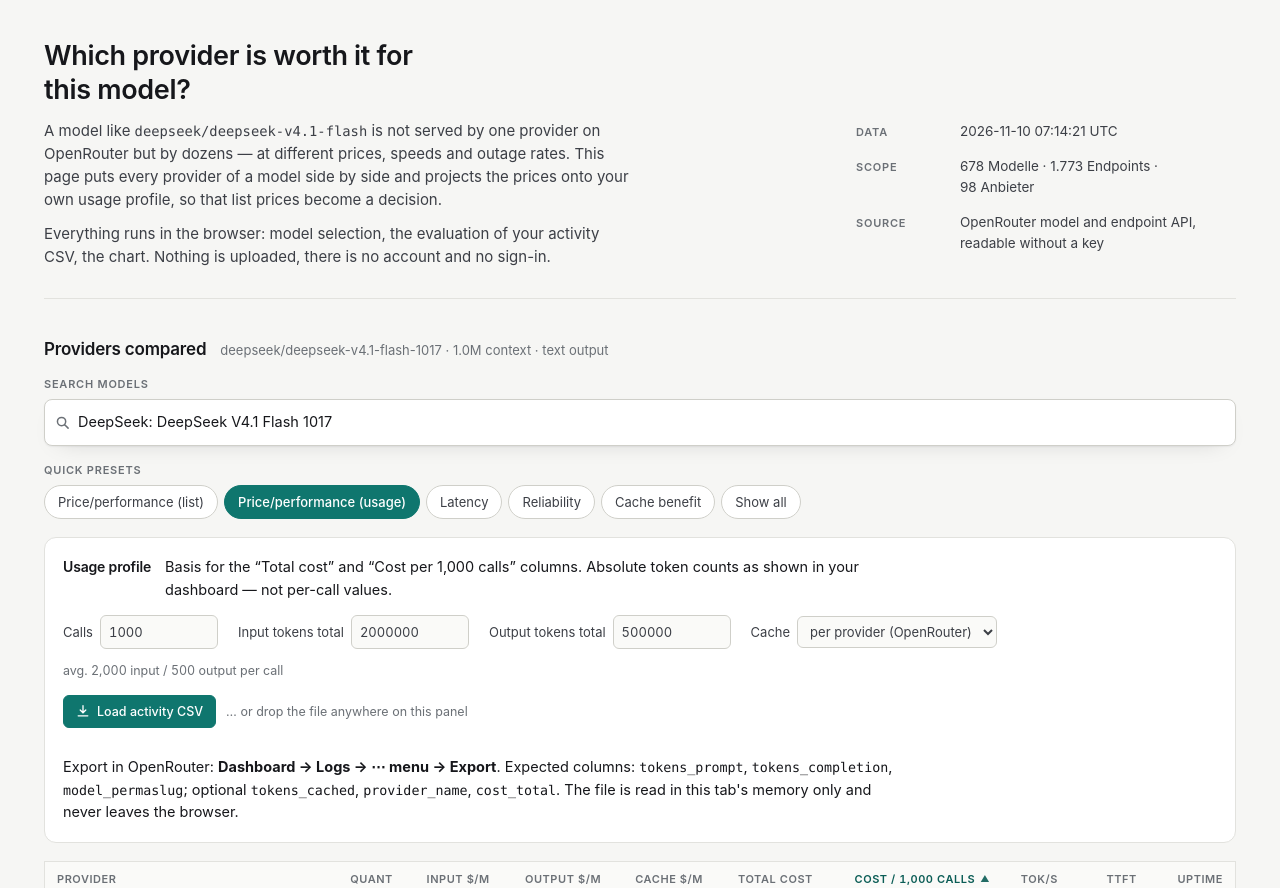
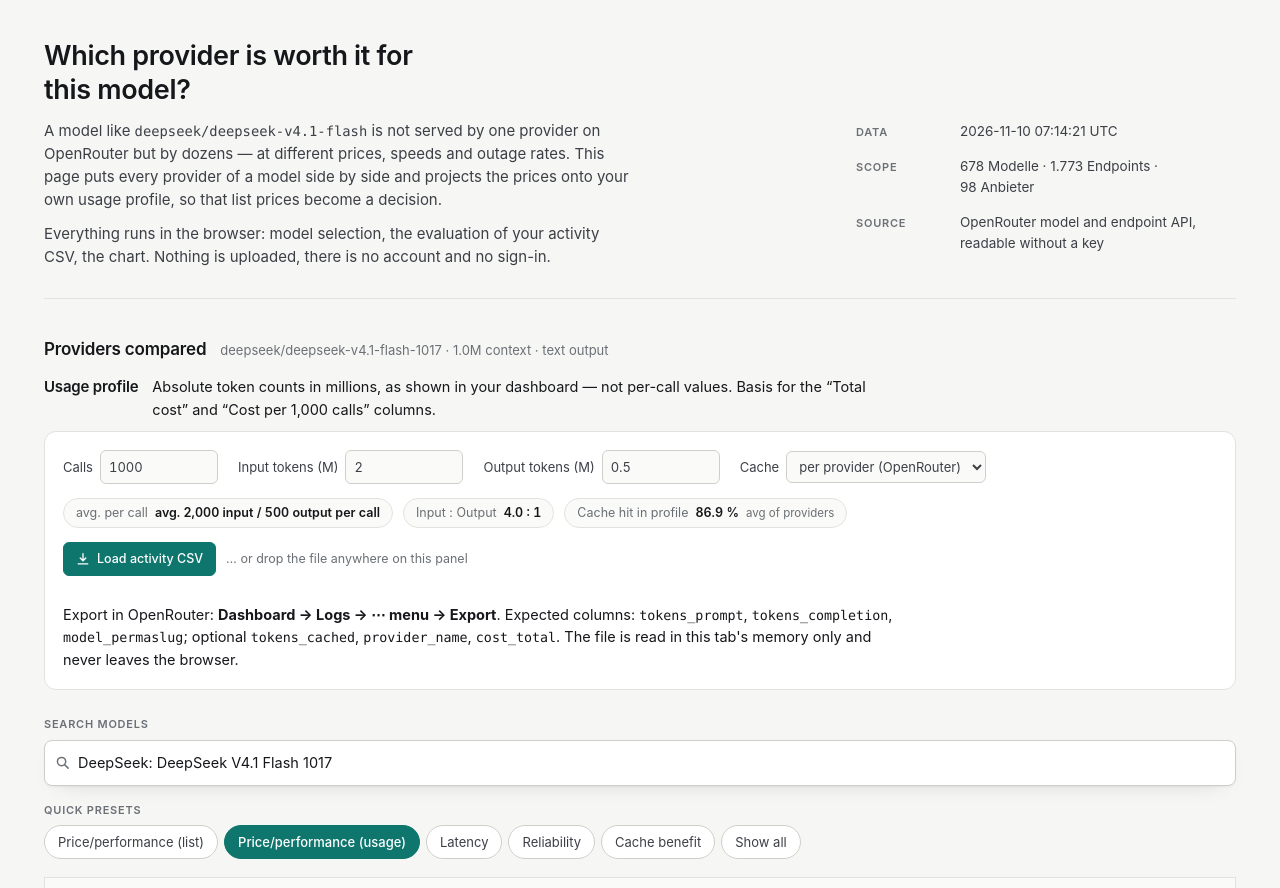
Before and after one commit to joschuajaenicke-ui/provider-comparison, a plain HTML site: page index.html in a window 1280 px wide. Shown: the part 64-952 px from the top of the page. Drawn offline with Linux system fonts and the light colour scheme.

Commit message:
Cache-Quote je Anbieter in der Tabelle, Nutzungsprofil in Millionen, Layout sortiert
- Spalte Cache-Quote zeigt die wirksame Quote je Endpoint (mit Log-Vermerk bei Rückfall)
- Kostenformel nutzt genau diese Quote; Spalte ist Teil der Standardansicht
- Eingaben für Input/Output in Mio Token statt Rohwerten
- Zahlenfelder ohne Hoch/Runter-Pfeile
- Infozeile mit Ø pro Call, Input:Output-Verhältnis und Cache-Quote des Profils
- Nutzungsprofil als eigener Absatz; Modellsuche und Schnellauswahl direkt über der Tabelle

```diff
--- a/assets/app.js
+++ b/assets/app.js
@@ -66,6 +66,7 @@
       'badge.cheapest': 'günstigste',
       'badge.degraded': 'degradiert',
       'badge.inLog': 'im Log',
+      'badge.log': 'Log',
 
       'table.empty': 'Keine Anbieter für dieses Modell.',
       'table.noRows': 'Alle Anbieter sind ausgeblendet — Filter zurücksetzen.',
@@ -82,6 +83,9 @@
       'cache.none': 'kein Cache',
       'usage.perCall': 'Ø {in} Input / {out} Output pro Call',
       'usage.perCallUnknown': 'Calls steht auf 0 — bitte Anzahl eintragen',
+      'usage.cacheAvg': 'Ø der Anbieter',
+      'usage.cacheLog': 'aus dem Log',
+      'usage.cacheNone': 'kein Cache',
 
       'msg.reading': 'lese {name} …',
       'msg.readOk': '{name} · {calls} Calls · Ø {in} Input, {out} Output · Cache-Quote {hit}',
@@ -212,6 +216,7 @@
       'badge.cheapest': 'cheapest',
       'badge.degraded': 'degraded',
       'badge.inLog': 'in log',
+      'badge.log': 'log',
 
       'table.empty': 'No providers for this model.',
       'table.noRows': 'All providers are hidden — reset the filter.',
@@ -228,6 +233,9 @@
       'cache.none': 'no cache',
       'usage.perCall': 'avg. {in} input / {out} output per call',
       'usage.perCallUnknown': 'calls is 0 — please enter a count',
+      'usage.cacheAvg': 'avg of providers',
+      'usage.cacheLog': 'from the log',
+      'usage.cacheNone': 'no cache',
 
       'msg.reading': 'reading {name} …',
       'msg.readOk': '{name} · {calls} calls · avg. {in} input, {out} output · cache hit {hit}',
@@ -370,9 +378,9 @@
   };
 
   const COL_PRESETS = {
-    overview: ['provider', 'quant', 'in', 'out', 'cache', 'projTotal', 'proj1000', 'toks', 'ttft', 'uptime'],
-    price: ['provider', 'quant', 'in', 'out', 'cache', 'proj1000'],
-    usage: ['provider', 'quant', 'projTotal', 'proj1000', 'toks', 'ttft', 'uptime'],
+    overview: ['provider', 'quant', 'in', 'out', 'cache', 'projTotal', 'proj1000', 'toks', 'ttft', 'uptime', 'hit'],
+    price: ['provider', 'quant', 'in', 'out', 'cache', 'hit', 'proj1000'],
+    usage: ['provider', 'quant', 'projTotal', 'proj1000', 'hit', 'toks', 'ttft', 'uptime'],
     perf: ['provider', 'quant', 'toks', 'ttft', 'uptime', 'hit'],
     compact: ['provider', 'quant', 'proj1000', 'toks'],
     all: COLUMNS.map(c => c.key),
@@ -635,6 +643,7 @@
       case 'projIn': return row._projIn;
       case 'projCache': return row._projCache;
       case 'projOut': return row._projOut;
+      case 'hit': return row._hitUsed;
       case 'provider': return row.provider.toLowerCase();
       default: return row[key];
     }
@@ -688,7 +697,15 @@
         const cls = row.uptime >= 99 ? '' : row.uptime >= 95 ? 'class="dim"' : 'class="neg"';
         return `<span ${cls}>${fmtPct(row.uptime)}</span>`;
       }
-      case 'hit': return row.hit == null ? '<span class="dim">—</span>' : fmtPct(row.hit);
+      case 'hit': {
+        // Ohne Cache-Tarif ist die Quote bedeutungslos
+        if (row.cache == null) return '<span class="dim">—</span>';
+        if (state.cost.cacheMode === 'none') return '<span class="dim">0 %</span>';
+        // Fällt die Seite auf die Log-Quote zurück, wird das markiert
+        const fromLog = state.cost.cacheMode === 'provider' && row.hit == null;
+        const badge = fromLog ? ` <span class="badge">${escapeHtml(t('badge.log'))}</span>` : '';
+        return fmtPct(row._hitUsed) + badge;
+      }
       case 'discount': return fmtDiscount(row.discount);
       case 'maxOut': return row.maxOut == null ? '<span class="dim">—</span>' : fmtCtx(row.maxOut);
       default: return '';
@@ -1550,30 +1567,61 @@
 
   /* ------------------------------------------------------------- Kostenmodell */
 
+  // Tokenmengen stehen in Millionen im Feld, intern wird in Token gerechnet.
+  const toMio = v => Math.round(((v || 0) / 1e6) * 1000) / 1000;
+
   function syncCostInputs(disabled) {
     const p = state.profile;
     $('#inCalls').value = Math.round(p ? p.calls : state.cost.calls);
-    $('#inInputTotal').value = Math.round(p ? p.inputTotal : state.cost.inputTotal);
-    $('#inOutputTotal').value = Math.round(p ? p.outputTotal : state.cost.outputTotal);
+    $('#inInputTotal').value = toMio(p ? p.inputTotal : state.cost.inputTotal);
+    $('#inOutputTotal').value = toMio(p ? p.outputTotal : state.cost.outputTotal);
     ['#inCalls', '#inInputTotal', '#inOutputTotal'].forEach(sel => { $(sel).disabled = !!disabled; });
-    updatePerCallHint();
-  }
-
-  // Zeigt das abgeleitete Profil pro Call — die Eingaben selbst sind absolute Summen.
-  function updatePerCallHint() {
+    updateUsageInfo();
+  }
+
+  // Absolute Summen des aktuellen Profils (aus CSV oder aus den Feldern)
+  function profileTotals() {
+    if (state.profile) {
+      return { calls: state.profile.calls, input: state.profile.inputTotal, output: state.profile.outputTotal };
+    }
     const calls = Math.max(0, Number($('#inCalls').value) || 0);
-    const inputTotal = Math.max(0, Number($('#inInputTotal').value) || 0);
-    const outputTotal = Math.max(0, Number($('#inOutputTotal').value) || 0);
-    const el = $('#perCallHint');
+    return {
+      calls,
+      input: Math.max(0, Number($('#inInputTotal').value) || 0) * 1e6,
+      output: Math.max(0, Number($('#inOutputTotal').value) || 0) * 1e6,
+    };
+  }
+
+  // Welche Cache-Quote gilt im Profil? Bei „je Anbieter“ der Durchschnitt der
+  // Endpoints, sonst die Log-Quote bzw. 0.
+  function usageCache() {
+    if (state.cost.cacheMode === 'none') return { value: 0, note: 'none' };
+    if (state.cost.cacheMode === 'log') return { value: state.profile ? state.profile.logHit : null, note: 'log' };
+    const list = rows().filter(r => r.cache != null && r.hit != null);
+    if (!list.length) return { value: state.profile ? state.profile.logHit : null, note: 'log' };
+    return { value: list.reduce((s, r) => s + r.hit, 0) / list.length, note: 'avg' };
+  }
+
+  // Infozeile: Ø pro Call, Input/Output-Verhältnis, Cache-Quote des Profils
+  function updateUsageInfo() {
+    const el = $('#infoPerCall');
     if (!el) return;
-    if (!calls) {
-      el.textContent = t('usage.perCallUnknown');
-      return;
-    }
-    el.textContent = t('usage.perCall', {
-      in: fmtInt(inputTotal / calls),
-      out: fmtInt(outputTotal / calls),
-    });
+    const { calls, input, output } = profileTotals();
+
+    el.textContent = calls
+      ? t('usage.perCall', { in: fmtInt(input / calls), out: fmtInt(output / calls) })
+      : t('usage.perCallUnknown');
+
+    const ratio = output > 0 ? input / output : null;
+    $('#infoRatio').textContent = ratio == null ? '—' : fmtNum(ratio, 1) + ' : 1';
+
+    const cache = usageCache();
+    $('#infoCache').textContent = cache.value == null
+      ? '—'
+      : (cache.note === 'none' ? '0 %' : fmtPct(cache.value));
+    $('#infoCacheNote').textContent = cache.note === 'avg'
+      ? t('usage.cacheAvg')
+      : cache.note === 'log' ? t('usage.cacheLog') : cache.note === 'none' ? t('usage.cacheNone') : '';
   }
 
   function setCacheMode(mode) {
@@ -1583,18 +1631,18 @@
   }
 
   function initCostModel() {
-    const bind = (sel, key) => {
+    const bind = (sel, key, factor = 1) => {
       $(sel).addEventListener('input', e => {
         const v = parseFloat(e.target.value);
-        state.cost[key] = Number.isFinite(v) ? v : 0;
-        updatePerCallHint();
+        state.cost[key] = Number.isFinite(v) ? v * factor : 0;
+        updateUsageInfo();
         saveCost();
         render();
       });
     };
     bind('#inCalls', 'calls');
-    bind('#inInputTotal', 'inputTotal');
-    bind('#inOutputTotal', 'outputTotal');
+    bind('#inInputTotal', 'inputTotal', 1e6);    // Feld in Mio
+    bind('#inOutputTotal', 'outputTotal', 1e6);  // Feld in Mio
     $('#cacheMode').addEventListener('change', e => {
       state.cost.cacheMode = e.target.value;
       saveCost();
@@ -1850,7 +1898,7 @@
     renderChart();
     updateFilterList();
     renderCsvKpis();
-    updatePerCallHint();
+    updateUsageInfo();
     renderBuiltNote();
   }
 
@@ -1863,6 +1911,7 @@
     renderProviderFilter();
     renderChart();
     updateFilterList();
+    updateUsageInfo();
   }
 
   function renderBuiltNote() {
--- a/assets/style.css
+++ b/assets/style.css
@@ -317,6 +317,10 @@ main { max-width: var(--maxw); margin: 0 auto; padding: 0 24px 72px; }
   font-variant-numeric: tabular-nums;
 }
 .field input[type="number"]:disabled { color: var(--muted); background: var(--surface-3); }
+/* Keine Hoch/Runter-Pfeile an den Zahlenfeldern — bei Datenwerten nur im Weg */
+input[type="number"]::-webkit-outer-spin-button,
+input[type="number"]::-webkit-inner-spin-button { -webkit-appearance: none; margin: 0; }
+input[type="number"] { -moz-appearance: textfield; appearance: textfield; }
 .field select {
   padding: 6px 8px; border-radius: 6px; border: 1px solid var(--border-strong);
   background: var(--surface-2);
@@ -328,7 +332,21 @@ main { max-width: var(--maxw); margin: 0 auto; padding: 0 24px 72px; }
 .usage-panel__head h3 { flex: none; }
 .usage-panel__head .hint { flex: 1 1 340px; max-width: 78ch; }
 .usage-grid { display: flex; flex-wrap: wrap; align-items: center; gap: 12px 20px; }
-.usage-derived { font-size: 12.5px; color: var(--muted); font-variant-numeric: tabular-nums; }
+.usage-block { margin-bottom: 26px; }
+.usage-block__head { display: flex; flex-wrap: wrap; align-items: baseline; gap: 4px 14px; margin-bottom: 10px; }
+.usage-block__head h3 { flex: none; font-size: 15px; }
+.usage-block__head .hint { flex: 1 1 340px; max-width: 82ch; }
+
+/* Infozeile unter den Eingaben: abgeleitete Werte des Profils */
+.usage-info { display: flex; flex-wrap: wrap; gap: 8px 10px; margin-top: 14px; }
+.usage-info__item {
+  display: inline-flex; align-items: baseline; gap: 7px;
+  background: var(--surface-2); border: 1px solid var(--border);
+  border-radius: 999px; padding: 4px 12px; font-size: 12.5px;
+}
+.usage-info__k { color: var(--muted); }
+.usage-info__v { font-weight: 600; font-variant-numeric: tabular-nums; }
+.usage-info__note { color: var(--muted); font-size: 11.5px; }
 .usage-actions { display: flex; flex-wrap: wrap; align-items: center; gap: 10px; margin-top: 14px; }
 .usage-drop-hint { font-size: 12.5px; color: var(--muted); }
 .usage-note { margin-top: 12px; max-width: 92ch; }
@@ -355,7 +373,7 @@ thead th {
 thead th:first-child { text-align: left; }
 th button {
   width: 100%; border: 0; background: none; cursor: pointer;
-  padding: 9px 12px; color: inherit; font: inherit;
+  padding: 9px 10px; color: inherit; font: inherit;
   text-transform: inherit; letter-spacing: inherit;
   display: flex; align-items: center; gap: 5px; justify-content: flex-end;
 }
@@ -365,17 +383,23 @@ th[aria-sort="ascending"] button, th[aria-sort="descending"] button { color: var
 .sort-ind { font-size: 9px; opacity: .9; }
 
 tbody td {
-  padding: 8px 12px; text-align: right; white-space: nowrap;
+  padding: 8px 10px; text-align: right; white-space: nowrap;
   border-bottom: 1px solid var(--border);
 }
 tbody td:first-child { text-align: left; }
+/* Anbietername + Endpoint-Slug dürfen die Tabelle nicht aufblähen */
+.table-scroll thead th:first-child,
+.table-scroll tbody td:first-child { max-width: 232px; }
 tbody tr:hover td { background: var(--surface-2); }
 tbody tr.is-linked td { background: var(--accent-soft); }
 tbody tr.is-excluded td { color: var(--muted); }
 tbody tr.is-excluded td:first-child { text-decoration: line-through; text-decoration-color: var(--border-strong); }
 
-.cell-provider { font-weight: 550; display: flex; align-items: center; gap: 7px; }
-.cell-sub { font-family: var(--mono); font-size: 11.5px; color: var(--muted); }
+.cell-provider { font-weight: 550; display: flex; align-items: center; gap: 7px; flex-wrap: wrap; }
+.cell-sub {
+  font-family: var(--mono); font-size: 11.5px; color: var(--muted);
+  max-width: 100%; overflow: hidden; text-overflow: ellipsis; white-space: nowrap;
+}
 .num-strong { font-weight: 600; }
 .dim { color: var(--muted); }
 .pos-min { color: var(--accent-ink); font-weight: 600; }
--- a/index.html
+++ b/index.html
@@ -112,56 +112,31 @@
       <span class="hint" id="modelHint"></span>
     </div>
 
-    <div class="toolbar">
-      <div class="picker" id="picker">
-        <label class="picker__label" for="modelSearch">
-          <span data-lang-block="de">Modell suchen</span><span data-lang-block="en">Search models</span>
-        </label>
-        <div class="picker__field">
-          <svg width="15" height="15" viewBox="0 0 16 16" fill="none" stroke="currentColor" stroke-width="1.6" stroke-linecap="round" aria-hidden="true">
-            <circle cx="7" cy="7" r="4.4"/><path d="M10.3 10.3 14 14"/>
-          </svg>
-          <input id="modelSearch" type="text" role="combobox" autocomplete="off"
-                 aria-expanded="false" aria-controls="modelList" aria-autocomplete="list"
-                 placeholder="Modellname oder Kennung — z. B. claude, gpt, deepseek …">
-          <button class="picker__clear" id="pickerClear" type="button" aria-label="Suche leeren" hidden>
-            <svg width="14" height="14" viewBox="0 0 16 16" fill="none" stroke="currentColor" stroke-width="1.6" stroke-linecap="round"><path d="M4 4l8 8M12 4l-8 8"/></svg>
-          </button>
-        </div>
-        <div class="picker__list" id="modelList" role="listbox" aria-label="Modelle" hidden></div>
-      </div>
-
-      <div class="presets" id="presets">
-        <span class="presets__label" data-lang-block="de">Schnellauswahl</span>
-        <span class="presets__label" data-lang-block="en">Quick presets</span>
-        <!-- Chips werden in app.js aus PRESETS erzeugt -->
-      </div>
-    </div>
-
-    <!-- ===== Nutzungsprofil: einmal, oberhalb der Tabelle ===== -->
-    <div class="panel usage-panel" id="nutzung">
-      <div class="usage-panel__head">
+    <!-- ===== Nutzungsprofil: eigener Absatz, vor der Tabelle ===== -->
+    <div class="usage-block" id="nutzung">
+      <div class="usage-block__head">
         <h3 data-lang-block="de">Nutzungsprofil</h3>
         <h3 data-lang-block="en">Usage profile</h3>
         <p class="hint" data-lang-block="de">
-          Grundlage der Spalten „Kosten gesamt“ und „Kosten je 1.000 Calls“. Absolute Tokenmengen,
-          wie sie in deinem Dashboard stehen — keine Werte pro Call.
+          Absolute Tokenmengen in Millionen, wie sie in deinem Dashboard stehen — keine Werte pro
+          Call. Grundlage der Spalten „Kosten gesamt“ und „Kosten je 1.000 Calls“.
         </p>
         <p class="hint" data-lang-block="en">
-          Basis for the “Total cost” and “Cost per 1,000 calls” columns. Absolute token counts as
-          shown in your dashboard — not per-call values.
+          Absolute token counts in millions, as shown in your dashboard — not per-call values.
+          Basis for the “Total cost” and “Cost per 1,000 calls” columns.
         </p>
       </div>
 
+      <div class="panel usage-panel">
       <div class="usage-grid">
         <label class="field">Calls
           <input type="number" id="inCalls" value="1000" min="1" step="100" inputmode="numeric">
         </label>
-        <label class="field"><span data-lang-block="de">Input-Token gesamt</span><span data-lang-block="en">Input tokens total</span>
-          <input type="number" id="inInputTotal" value="2000000" min="0" step="10000" inputmode="numeric">
+        <label class="field"><span data-lang-block="de">Input-Token (Mio)</span><span data-lang-block="en">Input tokens (M)</span>
+          <input type="number" id="inInputTotal" value="2" min="0" step="0.1" inputmode="decimal">
         </label>
-        <label class="field"><span data-lang-block="de">Output-Token gesamt</span><span data-lang-block="en">Output tokens total</span>
-          <input type="number" id="inOutputTotal" value="500000" min="0" step="1000" inputmode="numeric">
+        <label class="field"><span data-lang-block="de">Output-Token (Mio)</span><span data-lang-block="en">Output tokens (M)</span>
+          <input type="number" id="inOutputTotal" value="0.5" min="0" step="0.1" inputmode="decimal">
         </label>
         <label class="field"><span data-lang-block="de">Cache</span><span data-lang-block="en">Cache</span>
           <select id="cacheMode">
@@ -170,7 +145,24 @@
             <option value="none" data-i18n="cache.none"></option>
           </select>
         </label>
-        <span class="usage-derived" id="perCallHint"></span>
+      </div>
+
+      <div class="usage-info">
+        <span class="usage-info__item">
+          <span class="usage-info__k" data-lang-block="de">Ø pro Call</span>
+          <span class="usage-info__k" data-lang-block="en">avg. per call</span>
+          <span class="usage-info__v" id="infoPerCall">—</span>
+        </span>
+        <span class="usage-info__item">
+          <span class="usage-info__k">Input : Output</span>
+          <span class="usage-info__v" id="infoRatio">—</span>
+        </span>
+        <span class="usage-info__item">
+          <span class="usage-info__k" data-lang-block="de">Cache-Quote im Profil</span>
+          <span class="usage-info__k" data-lang-block="en">Cache hit in profile</span>
+          <span class="usage-info__v" id="infoCache">—</span>
+          <span class="usage-info__note" id="infoCacheNote"></span>
+        </span>
       </div>
 
       <div class="usage-actions">
@@ -206,6 +198,34 @@
         <code>provider_name</code>, <code>cost_total</code>.
         The file is read in this tab's memory only and never leaves the browser.
       </p>
+      </div>
+    </div>
+
+    <!-- ===== Modellsuche und Schnellauswahl gehören zur Tabelle ===== -->
+    <div class="toolbar">
+      <div class="picker" id="picker">
+        <label class="picker__label" for="modelSearch">
+          <span data-lang-block="de">Modell suchen</span><span data-lang-block="en">Search models</span>
+        </label>
+        <div class="picker__field">
+          <svg width="15" height="15" viewBox="0 0 16 16" fill="none" stroke="currentColor" stroke-width="1.6" stroke-linecap="round" aria-hidden="true">
+            <circle cx="7" cy="7" r="4.4"/><path d="M10.3 10.3 14 14"/>
+          </svg>
+          <input id="modelSearch" type="text" role="combobox" autocomplete="off"
+                 aria-expanded="false" aria-controls="modelList" aria-autocomplete="list"
+                 placeholder="Modellname oder Kennung — z. B. claude, gpt, deepseek …">
+          <button class="picker__clear" id="pickerClear" type="button" aria-label="Suche leeren" hidden>
+            <svg width="14" height="14" viewBox="0 0 16 16" fill="none" stroke="currentColor" stroke-width="1.6" stroke-linecap="round"><path d="M4 4l8 8M12 4l-8 8"/></svg>
+          </button>
+        </div>
+        <div class="picker__list" id="modelList" role="listbox" aria-label="Modelle" hidden></div>
+      </div>
+
+      <div class="presets" id="presets">
+        <span class="presets__label" data-lang-block="de">Schnellauswahl</span>
+        <span class="presets__label" data-lang-block="en">Quick presets</span>
+        <!-- Chips werden in app.js aus PRESETS erzeugt -->
+      </div>
     </div>
 
     <div class="table-card">
@@ -433,24 +453,27 @@
       <article data-lang-block="de">
         <h3>Cache-Quote</h3>
         <p>
-          Wie viel des Inputs aus dem Cache kommt, entscheidet über den Preis. „je Anbieter“ nutzt
-          die Quote, die OpenRouter für diesen Endpoint meldet (letzter Tageswert, eine Woche
-          Messung); „aus dem Log“ rechnet durchgehend mit der Quote aus deiner CSV.
+          Die Spalte „Cache-Quote“ zeigt die Trefferquote, mit der für diesen Endpoint gerechnet
+          wird: bei „je Anbieter“ die Quote, die OpenRouter für den Endpoint meldet (letzter
+          Tageswert, eine Woche Messung), bei „aus dem Log“ durchgehend deine Log-Quote. Meldet
+          OpenRouter für einen Endpoint keine Quote, steht dort die Log-Quote mit dem Vermerk „Log“.
         </p>
         <p>
           Ein hoher Cache-Anteil senkt die Kosten nur bei Endpoints, die überhaupt einen
-          Cache-Tarif haben.
+          Cache-Tarif haben — ohne Tarif kosten Cache-Token den vollen Input-Preis.
         </p>
       </article>
       <article data-lang-block="en">
         <h3>Cache hit rate</h3>
         <p>
-          How much of the input comes from the cache decides the price. “Per provider” uses the rate
-          OpenRouter reports for this endpoint (latest daily value, one week of measurement); “from
-          the log” uses the rate from your CSV throughout.
+          The “Cache hit” column shows the rate used for this endpoint: with “per provider” the rate
+          OpenRouter reports (latest daily value, one week of measurement), with “from the log” your
+          log rate throughout. If OpenRouter reports no rate for an endpoint, the log rate appears
+          with a “log” marker.
         </p>
         <p>
-          A high cache share only lowers costs at endpoints that actually have a cache rate.
+          A high cache share only lowers costs at endpoints that actually have a cache rate — without
+          one, cache tokens cost the full input price.
         </p>
       </article>
 
```
